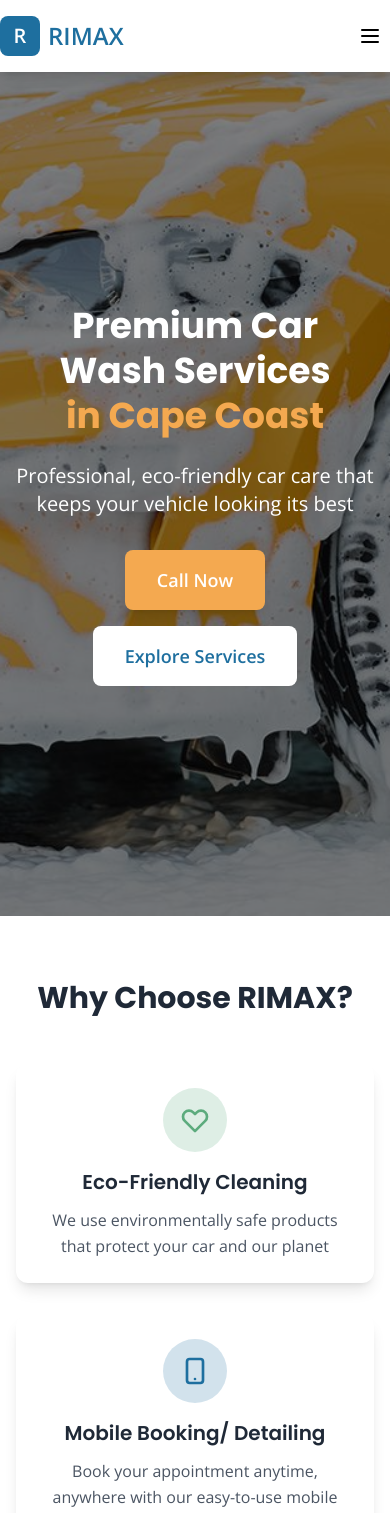
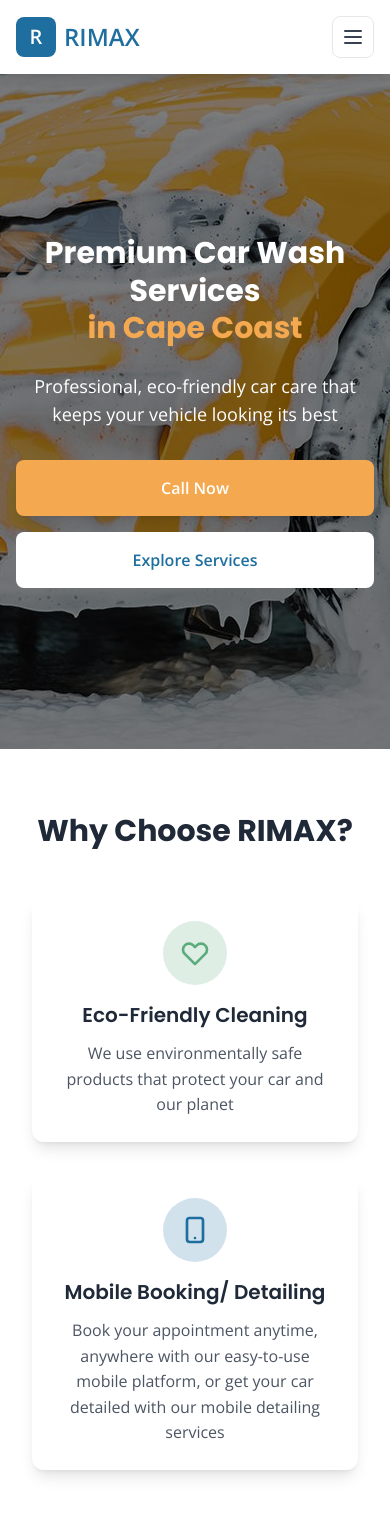
Before and after one commit to kenya194/rimaxdetailing, a React (Create React App) app: page / in a window 390 px wide. Shown: the top 1513 px of the page. Built offline with nearby package versions, Linux system fonts and the light colour scheme.

Commit message:
make the site mobile friendly and responsive

```diff
--- a/src/App.js
+++ b/src/App.js
@@ -1,4 +1,4 @@
-import React from 'react';
+import React, { useState } from 'react';
 import { Routes, Route, Link } from 'react-router-dom';
 import Home from './pages/Home';
 import Services from './pages/Services';
@@ -7,10 +7,14 @@ import About from './pages/About';
 import Contact from './pages/Contact';
 
 function App() {
+  const [isMenuOpen, setIsMenuOpen] = useState(false);
+
+  const closeMenu = () => setIsMenuOpen(false);
+
   return (
     <div className="min-h-screen bg-gray-50 flex flex-col">
       {/* Navigation */}
-      <nav className="bg-white shadow-lg sticky top-0 z-50">
+      <nav className="bg-white/95 backdrop-blur shadow-lg sticky top-0 z-50">
         <div className="container-custom">
           <div className="flex justify-between items-center py-4">
             {/* Logo */}
@@ -23,20 +27,43 @@ function App() {
 
             {/* Desktop Navigation */}
             <div className="hidden md:flex space-x-8">
-              <Link to="/" className="text-gray-700 hover:text-ocean-blue transition-colors font-medium">Home</Link>
-              <Link to="/services" className="text-gray-700 hover:text-ocean-blue transition-colors font-medium">Services</Link>
-              <Link to="/about" className="text-gray-700 hover:text-ocean-blue transition-colors font-medium">About</Link>
-              <Link to="/contact" className="text-gray-700 hover:text-ocean-blue transition-colors font-medium">Contact</Link>
+              <Link to="/" onClick={closeMenu} className="text-gray-700 hover:text-ocean-blue transition-colors font-medium">Home</Link>
+              <Link to="/services" onClick={closeMenu} className="text-gray-700 hover:text-ocean-blue transition-colors font-medium">Services</Link>
+              <Link to="/about" onClick={closeMenu} className="text-gray-700 hover:text-ocean-blue transition-colors font-medium">About</Link>
+              <Link to="/contact" onClick={closeMenu} className="text-gray-700 hover:text-ocean-blue transition-colors font-medium">Contact</Link>
             </div>
 
             {/* Mobile Menu Button */}
-            <button className="md:hidden p-2">
-              <svg className="w-6 h-6" fill="none" stroke="currentColor" viewBox="0 0 24 24">
-                <path strokeLinecap="round" strokeLinejoin="round" strokeWidth={2} d="M4 6h16M4 12h16M4 18h16" />
-              </svg>
+            <button
+              className="md:hidden p-2 rounded-lg border border-gray-200 text-gray-700 hover:text-ocean-blue hover:border-ocean-blue transition-colors"
+              onClick={() => setIsMenuOpen((prev) => !prev)}
+              aria-label="Toggle navigation menu"
+              aria-expanded={isMenuOpen}
+            >
+              {isMenuOpen ? (
+                <svg className="w-6 h-6" fill="none" stroke="currentColor" viewBox="0 0 24 24">
+                  <path strokeLinecap="round" strokeLinejoin="round" strokeWidth={2} d="M6 18L18 6M6 6l12 12" />
+                </svg>
+              ) : (
+                <svg className="w-6 h-6" fill="none" stroke="currentColor" viewBox="0 0 24 24">
+                  <path strokeLinecap="round" strokeLinejoin="round" strokeWidth={2} d="M4 6h16M4 12h16M4 18h16" />
+                </svg>
+              )}
             </button>
           </div>
         </div>
+
+        {/* Mobile Navigation */}
+        {isMenuOpen && (
+          <div className="md:hidden border-t border-gray-200 bg-white/95 backdrop-blur shadow-inner">
+            <div className="container-custom py-4 space-y-3">
+              <Link to="/" onClick={closeMenu} className="block text-gray-700 hover:text-ocean-blue transition-colors font-medium">Home</Link>
+              <Link to="/services" onClick={closeMenu} className="block text-gray-700 hover:text-ocean-blue transition-colors font-medium">Services</Link>
+              <Link to="/about" onClick={closeMenu} className="block text-gray-700 hover:text-ocean-blue transition-colors font-medium">About</Link>
+              <Link to="/contact" onClick={closeMenu} className="block text-gray-700 hover:text-ocean-blue transition-colors font-medium">Contact</Link>
+            </div>
+          </div>
+        )}
       </nav>
 
       {/* Main Content */}
--- a/src/index.css
+++ b/src/index.css
@@ -17,11 +17,11 @@
 
 @layer components {
   .btn-primary {
-    @apply bg-ocean-blue text-white px-6 py-3 rounded-lg font-semibold hover:bg-blue-700 transition-all duration-300 shadow-lg hover:shadow-xl;
+    @apply inline-flex items-center justify-center gap-2 bg-ocean-blue text-white px-6 py-3 rounded-lg font-semibold hover:bg-blue-700 transition-all duration-300 shadow-lg hover:shadow-xl;
   }
 
   .btn-secondary {
-    @apply bg-sunrise-gold text-white px-6 py-3 rounded-lg font-semibold hover:bg-yellow-600 transition-all duration-300 shadow-lg hover:shadow-xl;
+    @apply inline-flex items-center justify-center gap-2 bg-sunrise-gold text-white px-6 py-3 rounded-lg font-semibold hover:bg-yellow-600 transition-all duration-300 shadow-lg hover:shadow-xl;
   }
 
   .card {
@@ -29,11 +29,11 @@
   }
 
   .section-padding {
-    @apply py-16 px-4;
+    @apply py-16 px-4 sm:py-20;
   }
 
   .container-custom {
-    @apply max-w-7xl mx-auto;
+    @apply max-w-7xl mx-auto px-4 sm:px-6 lg:px-8;
   }
 }
 
--- a/src/pages/About.js
+++ b/src/pages/About.js
@@ -103,7 +103,6 @@ function About() {
                   <span className="text-gray-500 text-2xl">👤</span>
                 </div>
                 <h3 className="text-xl font-semibold text-gray-800 mb-2">
-                  {member.name === 'Frank Cobinah' ? (
                   <a
                     href="https://miragedetailingmke.com"
                     target="_blank"
@@ -112,9 +111,6 @@ function About() {
                   >
                     {member.name}
                   </a>
-                  ) : (
-                    member.name
-                  )}
                 </h3>
                 <p className="text-ocean-blue font-medium mb-3">{member.position}</p>
                 <p className="text-gray-600">{member.description}</p>
--- a/src/pages/Booking.js
+++ b/src/pages/Booking.js
@@ -4,10 +4,10 @@ function Booking() {
   return (
     <div className="min-h-screen bg-gray-50">
       {/* Hero Section */}
-      <section className="bg-gradient-to-r from-ocean-blue to-sunrise-gold text-white py-16">
+      <section className="bg-gradient-to-r from-ocean-blue to-sunrise-gold text-white py-16 sm:py-20">
         <div className="container-custom text-center">
-          <h1 className="text-4xl md:text-5xl font-bold mb-4">Book Your Appointment</h1>
-          <p className="text-xl max-w-2xl mx-auto">
+          <h1 className="text-3xl sm:text-4xl md:text-5xl font-bold mb-4">Book Your Appointment</h1>
+          <p className="text-lg sm:text-xl max-w-2xl mx-auto">
             Call us directly to schedule your car wash service
           </p>
         </div>
@@ -50,7 +50,7 @@ function Booking() {
             {/* Call Button */}
             <div className="mb-8">
               <a href="tel:+233XXXXXXXXX">
-                <button className="btn-primary text-xl px-12 py-4 mb-4">
+                <button className="btn-primary text-base sm:text-lg px-8 sm:px-12 py-4 mb-4 w-full sm:w-auto">
                   📞 Call Now
                 </button>
               </a>
--- a/src/pages/Home.js
+++ b/src/pages/Home.js
@@ -6,7 +6,7 @@ function Home() {
   return (
     <div className="min-h-screen">
       {/* Hero Section */}
-      <section className="relative h-screen flex items-center justify-center overflow-hidden">
+      <section className="relative min-h-[80vh] flex items-center justify-center overflow-hidden py-24 sm:py-32">
         {/* Background Image */}
         {/* <div className="absolute inset-0 bg-gradient-to-r from-ocean-blue/80 to-sunrise-gold/80">
           <div className="absolute inset-0 bg-black/40"></div>
@@ -20,21 +20,21 @@ function Home() {
 
         {/* Hero Content */}
         <div className="relative z-10 text-center text-white px-4">
-          <h1 className="text-4xl md:text-6xl font-bold mb-6 leading-tight">
+          <h1 className="text-3xl sm:text-4xl md:text-6xl font-bold mb-6 leading-tight">
             Premium Car Wash Services
             <span className="block text-sunrise-gold">in Cape Coast</span>
           </h1>
-          <p className="text-xl md:text-2xl mb-8 max-w-2xl mx-auto">
+          <p className="text-lg sm:text-xl md:text-2xl mb-8 max-w-2xl mx-auto">
             Professional, eco-friendly car care that keeps your vehicle looking its best
           </p>
           <div className="flex flex-col sm:flex-row gap-4 justify-center">
             <Link to="/booking">
-              <button className="btn-secondary text-lg px-8 py-4">
+              <button className="btn-secondary text-base sm:text-lg px-8 py-4 w-full sm:w-auto">
                 Call Now
               </button>
             </Link>
             <Link to="/services">
-              <button className="bg-white text-ocean-blue px-8 py-4 rounded-lg font-semibold hover:bg-gray-100 transition-all duration-300 text-lg">
+              <button className="bg-white text-ocean-blue px-8 py-4 rounded-lg font-semibold hover:bg-gray-100 transition-all duration-300 text-base sm:text-lg w-full sm:w-auto">
                 Explore Services
               </button>
             </Link>
@@ -161,7 +161,7 @@ function Home() {
             Book your appointment today and give your vehicle the care it deserves
           </p>
           <Link to="/booking">
-            <button className="btn-secondary text-lg px-10 py-4">
+            <button className="btn-secondary text-base sm:text-lg px-10 py-4 w-full sm:w-auto">
               Call Now: +233 24 387 7058
             </button>
           </Link>
```
Also changed, not shown: src/pages/Contact.js (+10 -10 lines), src/pages/Services.js (+11 -11 lines). Lines whose indentation alone changed are shown as unchanged.
